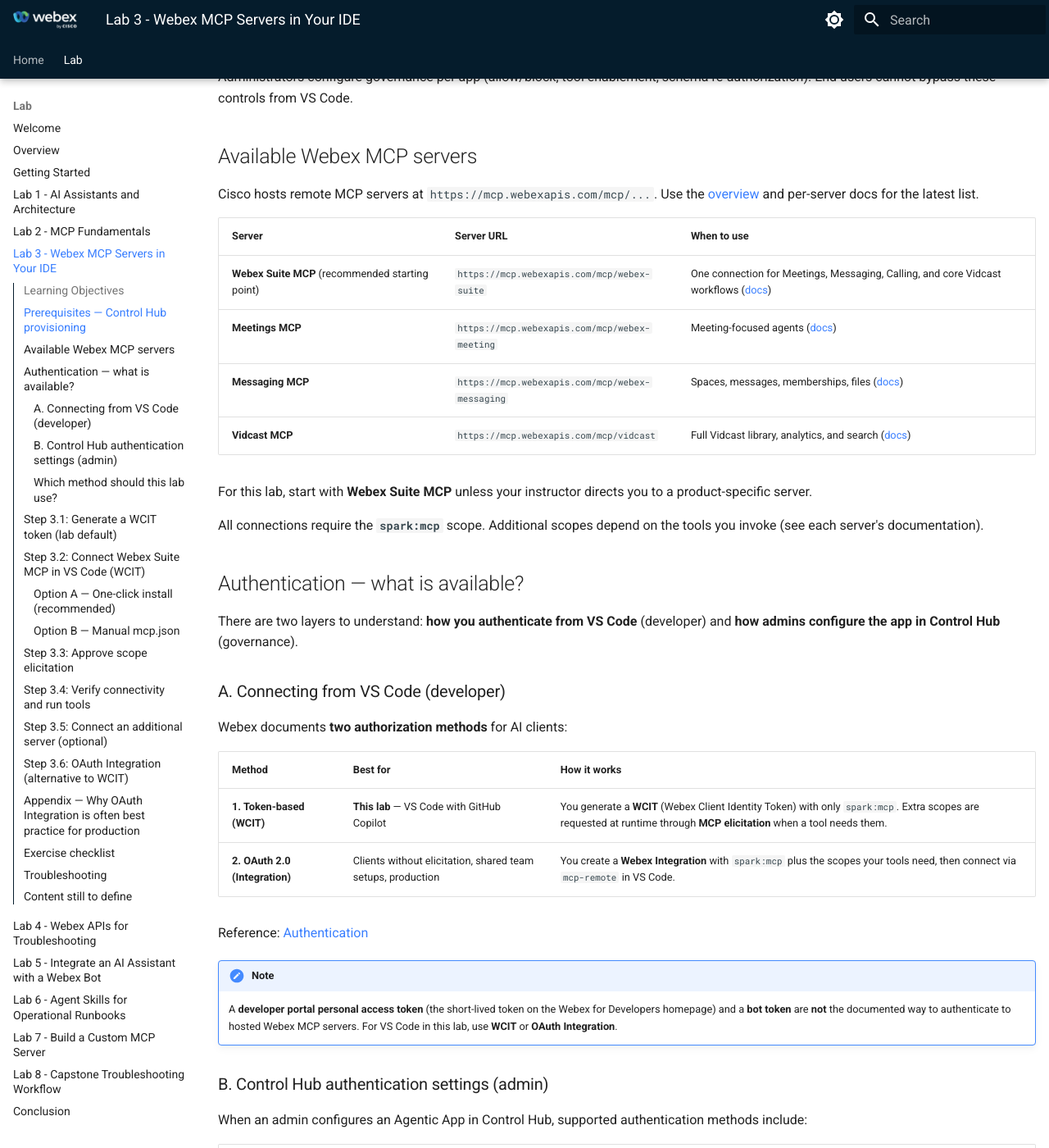
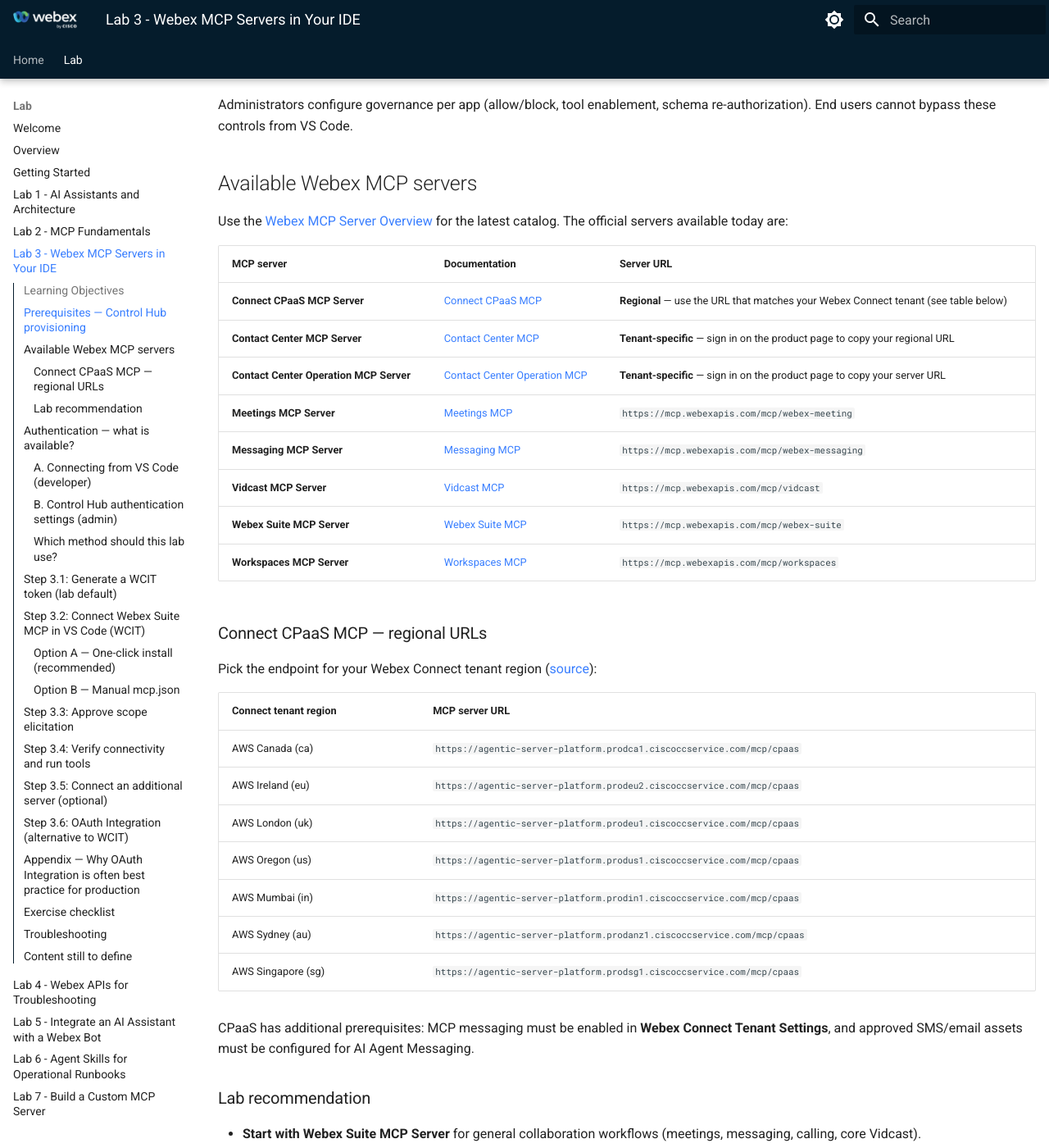
Before and after one commit to WebexCC-SA/LAB-31123, an MkDocs documentation site: the page built from docs/lab4_webex-mcp-in-ide.md, in a window 1280 px wide and 1400 px high, scrolled down 1031 px. Shown: the whole window at 82% size. Built offline with MkDocs 1.6.1 and Material for MkDocs 9.7.7, drawn with Linux system fonts in a browser that asks for light colours; some of the changed text lies outside the part shown.

Commit message:
List all eight Webex MCP servers and document WCIT via agentic-token.
Align Lab 3 with current MCP catalog including CPaaS and WxCC servers, regional CPaaS URLs, and official Webex Agentic Token flow.

Co-authored-by: Cursor <cursoragent@cursor.com>

````diff
--- a/docs/lab4_webex-mcp-in-ide.md
+++ b/docs/lab4_webex-mcp-in-ide.md
@@ -8,6 +8,7 @@ References:
 - [Integrate Webex MCP with AI Clients](https://developer.webex.com/mcp/docs/webex-agentic-mcp-servers){:target="_blank"}
 - [VS Code Configuration](https://developer.webex.com/mcp/docs/webex-agentic-mcp-servers-vscode){:target="_blank"}
 - [Provisioning on Control Hub](https://developer.webex.com/mcp/docs/provisioning-on-control-hub){:target="_blank"}
+- [Webex Agentic Token (WCIT)](https://developer.webex.com/agentic-token){:target="_blank"}
 
 ## Learning Objectives
 
@@ -35,18 +36,42 @@ Administrators configure governance per app (allow/block, tool enablement, schem
 
 ## Available Webex MCP servers
 
-Cisco hosts remote MCP servers at `https://mcp.webexapis.com/mcp/...`. Use the [overview](https://developer.webex.com/mcp/docs/webex-mcp-server-overview){:target="_blank"} and per-server docs for the latest list.
+Use the [Webex MCP Server Overview](https://developer.webex.com/mcp/docs/webex-mcp-server-overview){:target="_blank"} for the latest catalog. The official servers available today are:
 
-| Server | Server URL | When to use |
+| MCP server | Documentation | Server URL |
 | --- | --- | --- |
-| **Webex Suite MCP** (recommended starting point) | `https://mcp.webexapis.com/mcp/webex-suite` | One connection for Meetings, Messaging, Calling, and core Vidcast workflows ([docs](https://developer.webex.com/mcp/docs/webex-suite-mcp-server){:target="_blank"}) |
-| **Meetings MCP** | `https://mcp.webexapis.com/mcp/webex-meeting` | Meeting-focused agents ([docs](https://developer.webex.com/mcp/docs/meetings-mcp-server){:target="_blank"}) |
-| **Messaging MCP** | `https://mcp.webexapis.com/mcp/webex-messaging` | Spaces, messages, memberships, files ([docs](https://developer.webex.com/mcp/docs/messaging-mcp-server){:target="_blank"}) |
-| **Vidcast MCP** | `https://mcp.webexapis.com/mcp/vidcast` | Full Vidcast library, analytics, and search ([docs](https://developer.webex.com/mcp/docs/vidcast-mcp-server){:target="_blank"}) |
+| **Connect CPaaS MCP Server** | [Connect CPaaS MCP](https://developer.webex.com/mcp/docs/connect-mcp-server){:target="_blank"} | **Regional** — use the URL that matches your Webex Connect tenant (see table below) |
+| **Contact Center MCP Server** | [Contact Center MCP](https://developer.webex.com/mcp/docs/contact-center-mcp-server){:target="_blank"} | **Tenant-specific** — sign in on the product page to copy your regional URL |
+| **Contact Center Operation MCP Server** | [Contact Center Operation MCP](https://developer.webex.com/mcp/docs/contact-center-operation-mcp-server){:target="_blank"} | **Tenant-specific** — sign in on the product page to copy your server URL |
+| **Meetings MCP Server** | [Meetings MCP](https://developer.webex.com/mcp/docs/meetings-mcp-server){:target="_blank"} | `https://mcp.webexapis.com/mcp/webex-meeting` |
+| **Messaging MCP Server** | [Messaging MCP](https://developer.webex.com/mcp/docs/messaging-mcp-server){:target="_blank"} | `https://mcp.webexapis.com/mcp/webex-messaging` |
+| **Vidcast MCP Server** | [Vidcast MCP](https://developer.webex.com/mcp/docs/vidcast-mcp-server){:target="_blank"} | `https://mcp.webexapis.com/mcp/vidcast` |
+| **Webex Suite MCP Server** | [Webex Suite MCP](https://developer.webex.com/mcp/docs/webex-suite-mcp-server){:target="_blank"} | `https://mcp.webexapis.com/mcp/webex-suite` |
+| **Workspaces MCP Server** | [Workspaces MCP](https://developer.webex.com/mcp/docs/workspaces-mcp-server){:target="_blank"} | `https://mcp.webexapis.com/mcp/workspaces` |
 
-For this lab, start with **Webex Suite MCP** unless your instructor directs you to a product-specific server.
+### Connect CPaaS MCP — regional URLs
 
-All connections require the **`spark:mcp`** scope. Additional scopes depend on the tools you invoke (see each server's documentation).
+Pick the endpoint for your Webex Connect tenant region ([source](https://developer.webex.com/mcp/docs/connect-mcp-server){:target="_blank"}):
+
+| Connect tenant region | MCP server URL |
+| --- | --- |
+| AWS Canada (ca) | `https://agentic-server-platform.prodca1.ciscoccservice.com/mcp/cpaas` |
+| AWS Ireland (eu) | `https://agentic-server-platform.prodeu2.ciscoccservice.com/mcp/cpaas` |
+| AWS London (uk) | `https://agentic-server-platform.prodeu1.ciscoccservice.com/mcp/cpaas` |
+| AWS Oregon (us) | `https://agentic-server-platform.produs1.ciscoccservice.com/mcp/cpaas` |
+| AWS Mumbai (in) | `https://agentic-server-platform.prodin1.ciscoccservice.com/mcp/cpaas` |
+| AWS Sydney (au) | `https://agentic-server-platform.prodanz1.ciscoccservice.com/mcp/cpaas` |
+| AWS Singapore (sg) | `https://agentic-server-platform.prodsg1.ciscoccservice.com/mcp/cpaas` |
+
+CPaaS has additional prerequisites: MCP messaging must be enabled in **Webex Connect Tenant Settings**, and approved SMS/email assets must be configured for AI Agent Messaging.
+
+### Lab recommendation
+
+- **Start with Webex Suite MCP Server** for general collaboration workflows (meetings, messaging, calling, core Vidcast).
+- Add **Contact Center Operation MCP** or **Contact Center MCP** when your scenario involves WxCC flows, routing, or operational reporting (if enabled for your lab org).
+- Add **Connect CPaaS MCP** only if your lab tenant has Webex Connect messaging configured.
+
+Every server requires **`spark:mcp`** to connect. Additional scopes depend on the tools you invoke (listed on each server's documentation page).
 
 ## Authentication — what is available?
 
@@ -58,7 +83,7 @@ Webex documents **two authorization methods** for AI clients:
 
 | Method | Best for | How it works |
 | --- | --- | --- |
-| **1. Token-based (WCIT)** | **This lab** — VS Code with GitHub Copilot | You generate a **WCIT** (Webex Client Identity Token) with only `spark:mcp`. Extra scopes are requested at runtime through **MCP elicitation** when a tool needs them. |
+| **1. Token-based (WCIT)** | **This lab** — VS Code with GitHub Copilot | You generate a **WCIT** (Webex Client Identity Token) on the [Webex Agentic Token](https://developer.webex.com/agentic-token){:target="_blank"} page. The token is issued with only `spark:mcp`. Extra scopes are requested at runtime through **MCP elicitation** when a tool needs them. |
 | **2. OAuth 2.0 (Integration)** | Clients without elicitation, shared team setups, production | You create a **Webex Integration** with `spark:mcp` plus the scopes your tools need, then connect via `mcp-remote` in VS Code. |
 
 Reference: [Authentication](https://developer.webex.com/mcp/docs/webex-agentic-mcp-servers#authentication){:target="_blank"}
@@ -92,18 +117,23 @@ Reference: [Provisioning on Control Hub — Authentication](https://developer.we
 
 ## Step 3.1: Generate a WCIT token (lab default)
 
-1. Sign in to [Webex for Developers](https://developer.webex.com){:target="_blank"} with your **lab user** account.
-2. Open the **Generate WCIT Token** page (linked from [Integrate Webex MCP with AI Clients](https://developer.webex.com/mcp/docs/webex-agentic-mcp-servers){:target="_blank"}).
-3. Enter a name such as `WebexOne-LAB-31123-VSCode`.
-4. Click **Generate New Token** and copy the token immediately.
-5. Store it in a local secret store — **do not** commit it to git.
+A **WCIT** (Webex Client Identity Token) is the token-based credential for Webex MCP servers. Generate it on the official **Webex Agentic Token** page — not from the short-lived bearer token on the Developer Portal homepage.
+
+1. Sign in to [Webex for Developers](https://developer.webex.com){:target="_blank"} with your **lab user** account (same identity you use for Webex Client).
+2. Open **[Webex Agentic Token](https://developer.webex.com/agentic-token){:target="_blank"}**.
+3. Enter a descriptive name, for example `WebexOne-LAB-31123-VSCode`.
+4. Click **Generate New Token** (or the equivalent action on the page).
+5. **Copy the token immediately** and store it securely. You may not be able to view the full token again later.
+6. Paste it into your local `.env` for lab scripts (optional) and into the VS Code MCP connection in Step 3.2.
 
 ```env
 # .env (local only — never commit)
 WEBEX_WCIT_TOKEN=your_wcit_token_here
 ```
 
-To revoke a token later, use **Manage WCIT Tokens** in the Developer Portal.
+**Manage or revoke tokens:** return to [Webex Agentic Token](https://developer.webex.com/agentic-token){:target="_blank"}, locate your token in the list, and delete/revoke it if compromised or no longer needed. Any VS Code MCP server using that token will lose access immediately.
+
+See also: [Integrate Webex MCP — Token-Based Authentication](https://developer.webex.com/mcp/docs/webex-agentic-mcp-servers#authentication){:target="_blank"}.
 
 ## Step 3.2: Connect Webex Suite MCP in VS Code (WCIT)
 
@@ -270,7 +300,7 @@ To build an Integration for later labs:
 | Problem | Things to check |
 | --- | --- |
 | Connection failed | Server URL, WCIT not expired, internet access |
-| 401 Unauthorized | Regenerate WCIT; verify `Bearer` prefix; token revoked |
+| 401 Unauthorized | Generate a new WCIT on [agentic-token](https://developer.webex.com/agentic-token){:target="_blank"}; verify `Bearer` prefix; confirm token was not revoked |
 | Tools not listed | Valid JSON in `mcp.json`, reload VS Code, Copilot extension updated |
 | Tool fails after connect | Scope not granted — approve elicitation or use OAuth with full scopes |
 | Server not visible at all | **Control Hub** — app blocked or tools disabled for org |
````
Also changed, not shown: docs/lab1_getting_started.md (+1 -1 lines).
